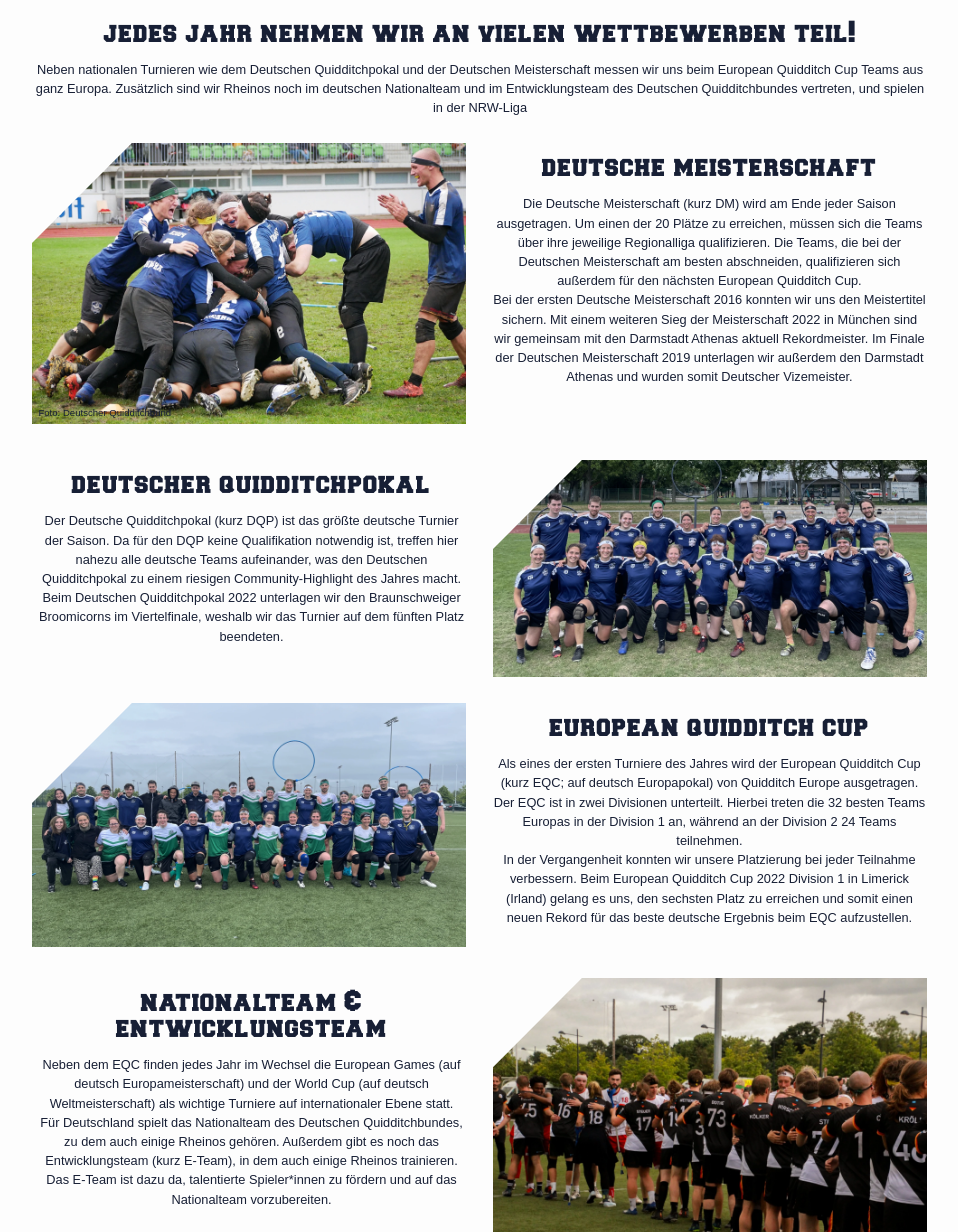
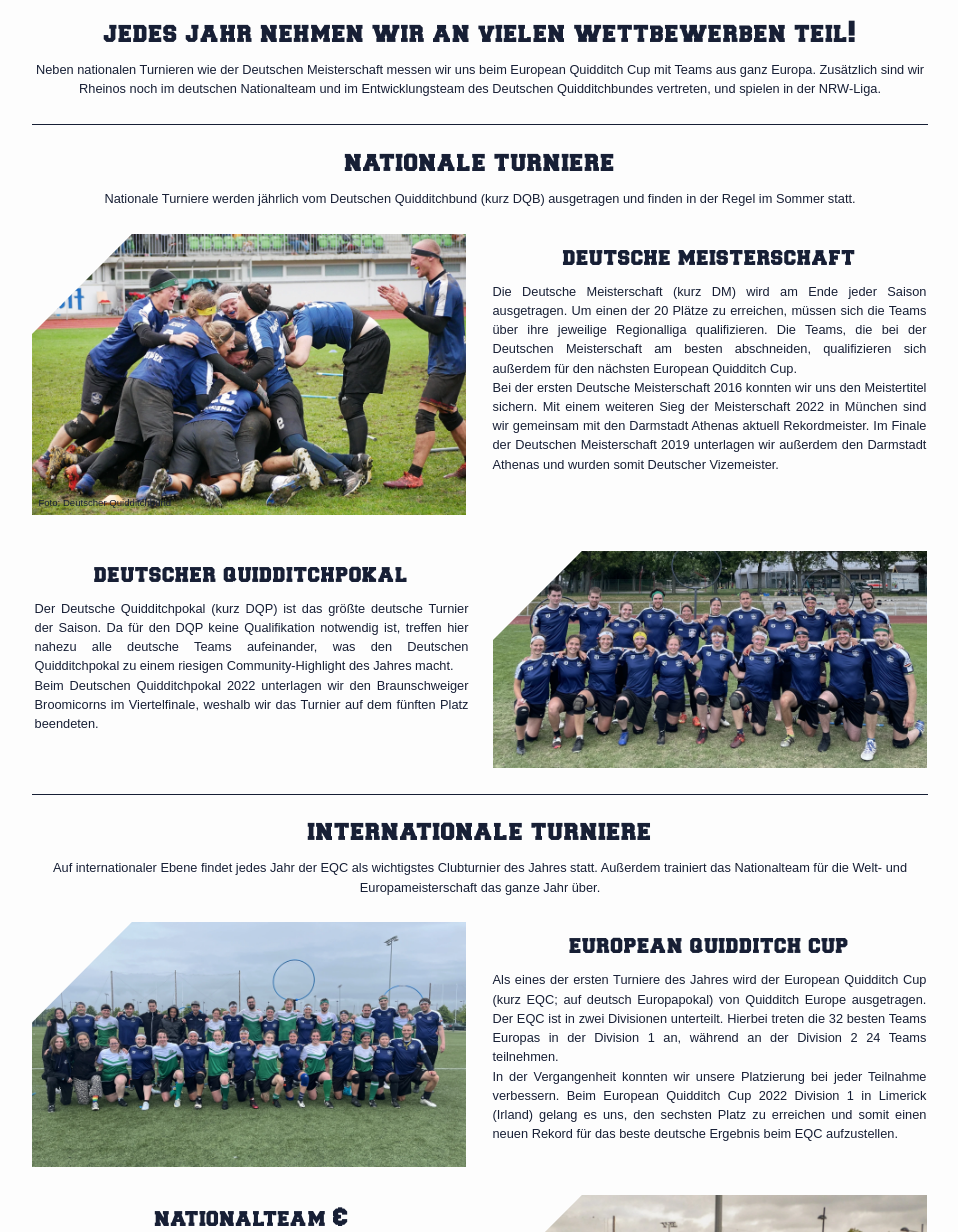
Before and after one commit to rheinos/rheinos.github.io, a Jekyll site: the page built from pages/competition.html, in a window 1280 px wide and 1400 px high, cut to the strip 168-1400 px from the top of the window. Shown: the whole strip, without its empty margins (160-1118 px from the left). Built offline with Jekyll 4.4.1, drawn with Linux system fonts in a browser that asks for light colours; some of the changed text lies outside the part shown.

Commit message:
section tag hinzugefügt + competition wirklich fertig gemacht

```diff
--- a/css/main.css
+++ b/css/main.css
@@ -559,6 +559,11 @@ h2:first-of-type+p {
 	text-align: center;
 }
 
+section {
+	padding-top: 2rem;
+	border-top: 0.15rem solid;
+}
+
 .wrapper article {
 	width: 100%;
 	padding-bottom: 1rem;
--- a/pages/competition.html
+++ b/pages/competition.html
@@ -14,7 +14,12 @@ obj_position: 50% 55%
 			<div class="wrapper">
 				<h2>Jedes Jahr nehmen wir an vielen Wettbewerben teil!</h2>
 				<p>
-					Neben nationalen Turnieren wie dem Deutschen Quidditchpokal und der Deutschen Meisterschaft messen wir uns beim European Quidditch Cup Teams aus ganz Europa. Zusätzlich sind wir Rheinos noch im deutschen Nationalteam und im Entwicklungsteam des Deutschen Quidditchbundes vertreten, und spielen in der NRW-Liga
+					Neben nationalen Turnieren wie der Deutschen Meisterschaft messen wir uns beim European Quidditch Cup mit Teams aus ganz Europa. Zusätzlich sind wir Rheinos noch im deutschen Nationalteam und im Entwicklungsteam des Deutschen Quidditchbundes vertreten, und spielen in der NRW-Liga.
+				</p>
+				<section>
+					<h2>nationale Turniere</h2>
+					<p>
+						Nationale Turniere werden jährlich vom Deutschen Quidditchbund (kurz DQB) ausgetragen und finden in der Regel im Sommer statt.
 					</p>
 					<article class="right">
 						<picture>
@@ -24,9 +29,9 @@ obj_position: 50% 55%
 							<img src="images/deutschemeisterschaft.webp" alt="Rheinos nach dem Gewinn der Deutschen Meisterschaft 2022">
 						</picture>
 						<div class="article-content">
-						<h2>Deutsche Meisterschaft</h2>
+							<h3>Deutsche Meisterschaft</h3>
 							<p>
-							Die Deutsche Meisterschaft (kurz DM) wird am Ende jeder Saison ausgetragen. Um einen der 20 Plätze zu erreichen, müssen sich die Teams über ihre jeweilige Regionalliga qualifizieren. Die Teams, die bei der Deutschen Meisterschaft am besten abschneiden, qualifizieren sich außerdem für den nächsten European Quidditch Cup.<br>Bei der ersten Deutsche Meisterschaft 2016 konnten wir uns den Meistertitel sichern. Mit einem weiteren Sieg der Meisterschaft 2022 in München sind wir gemeinsam mit den Darmstadt Athenas aktuell Rekordmeister. Im Finale der Deutschen Meisterschaft 2019 unterlagen wir außerdem den Darmstadt Athenas und wurden somit Deutscher Vizemeister.
+								Die Deutsche Meisterschaft (kurz DM) wird am Ende jeder Saison ausgetragen. Um einen der 20 Plätze zu erreichen, müssen sich die Teams über ihre jeweilige Regionalliga qualifizieren. Die Teams, die bei der Deutschen Meisterschaft am besten abschneiden, qualifizieren sich außerdem für den nächsten European Quidditch Cup.<br>Bei der ersten Deutsche Meisterschaft 2016 konnten wir uns den Meistertitel sichern. Mit einem weiteren Sieg der Meisterschaft 2022 in München sind wir 	gemeinsam mit den Darmstadt Athenas aktuell Rekordmeister. Im Finale der Deutschen Meisterschaft 2019 unterlagen wir außerdem den Darmstadt Athenas und wurden somit Deutscher Vizemeister.
 							</p>
 						</div>
 						<div class="photo-credit">
@@ -40,7 +45,7 @@ obj_position: 50% 55%
 							<img src="images/deutscherquidditchpokal.webp" alt="Rheinos beim Deutschen Quidditchpokal 2022">
 						</picture>
 						<div class="article-content">
-						<h2>Deutscher Quidditchpokal</h2>
+							<h3>Deutscher Quidditchpokal</h3>
 							<p>
 								Der Deutsche Quidditchpokal (kurz DQP) ist das größte deutsche Turnier der Saison. Da für den DQP keine Qualifikation notwendig ist, treffen hier nahezu alle deutsche Teams aufeinander, was den Deutschen Quidditchpokal zu einem riesigen Community-Highlight des Jahres macht.<br>Beim Deutschen Quidditchpokal 2022 unterlagen wir den Braunschweiger Broomicorns im Viertelfinale, weshalb wir das Turnier auf dem fünften Platz beendeten.
 							</p>
@@ -48,6 +53,12 @@ obj_position: 50% 55%
 						<div class="photo-credit">
 						</div>
 					</article>
+				</section>
+				<section>
+					<h2>internationale Turniere</h2>
+					<p>
+						Auf internationaler Ebene findet jedes Jahr der EQC als wichtigstes Clubturnier des Jahres statt. Außerdem trainiert das Nationalteam für die Welt- und Europameisterschaft das ganze Jahr über.
+					</p>
 					<article class="right">
 						<picture>
 							<source srcset="images/europeanquidditchcup-1080px.webp" media="(max-width: 1080px)">
@@ -55,7 +66,7 @@ obj_position: 50% 55%
 							<img src="images/europeanquidditchcup.webp" alt="Teamfoto mit Antwerp Quidditch Club beim European Quidditch Cup 2022">
 						</picture>
 						<div class="article-content">
-						<h2>European Quidditch Cup</h2>
+							<h3>European Quidditch Cup</h3>
 							<p>
 								Als eines der ersten Turniere des Jahres wird der European Quidditch Cup (kurz EQC; auf deutsch Europapokal) von Quidditch Europe ausgetragen. Der EQC ist in zwei Divisionen unterteilt. Hierbei treten die 32 besten Teams Europas in der Division 1 an, während an der Division 2 24 Teams teilnehmen.<br>In der Vergangenheit konnten wir unsere Platzierung bei jeder Teilnahme verbessern. Beim European Quidditch Cup 2022 Division 1 in Limerick (Irland) gelang es uns, den sechsten Platz zu erreichen und somit einen neuen Rekord für das beste deutsche Ergebnis beim EQC aufzustellen.
 							</p>
@@ -70,7 +81,7 @@ obj_position: 50% 55%
 							<img src="images/natio.webp" alt="Hugline mit Team England nach dem Finale der European Games 2022">
 						</picture>
 						<div class="article-content">
-						<h2>Nationalteam & Entwicklungsteam</h2>
+							<h3>Nationalteam & Entwicklungsteam</h3>
 							<p>
 								Neben dem EQC finden jedes Jahr im Wechsel die European Games (auf deutsch Europameisterschaft) und der World Cup (auf deutsch Weltmeisterschaft) als wichtige Turniere auf internationaler Ebene statt.<br>Für Deutschland spielt das Nationalteam des Deutschen Quidditchbundes, zu dem auch einige Rheinos gehören. Außerdem gibt es noch das Entwicklungsteam (kurz E-Team), in dem auch einige Rheinos trainieren. Das E-Team ist dazu da, talentierte Spieler*innen zu fördern und auf das Nationalteam vorzubereiten.
 							</p>
@@ -78,7 +89,14 @@ obj_position: 50% 55%
 						<div class="photo-credit">
 							<a href="https://www.facebook.com/ajanthaabeyquidditchphotography" target="_blank" class="light">Foto: Ajantha Abey Quidditch Photography</a>
 						</div>
-				</article><article class="right">
+					</article>
+				</section>
+				<section>
+					<h2>andere Wettbewerbe</h2>
+					<p>
+						Neben den offiziellen Turnieren gibt es noch die Regionalligen. Der Ligabetrieb in Deutschland ist in Regionalligen gegliedert, sodass die Anfahrt zu den Spieltagen nicht allzu weit ist. Wir spielen in der NRW-Liga und nehmen zusätzlich noch an unzähligen Fantasy-Turnieren wie dem Open Dutch Summer Cup teil, die von der Community organisiert werden.
+					</p>
+					<article class="right">
 						<picture>
 							<source srcset="images/nrw-1080px.webp" media="(max-width: 1080px)">
 							<source srcset="images/nrw-1920px.webp" media="(max-width: 1920px)">
@@ -86,7 +104,7 @@ obj_position: 50% 55%
 							<img src="images/nrw.webp" alt="Hugline mit den Düsseldorf Dementors">
 						</picture>
 						<div class="article-content">
-						<h2>NRW-Liga</h2>
+							<h3>NRW-Liga</h3>
 							<p>
 								Die NRW-Liga ist die Regionalliga, in der wir spielen. Während die Turniere in der Regel an einem einzigen Wochenende stattfinden, werden die Regionalligen an mehreren Spieltagen ausgetragen. Neben uns Rheinos ist mit Ruhr Phoenix ein weiteres äußerst starkes und kompetitives Team in der NRW-Liga, dass national und international ebenfalls ziemlich erfolgreich ist. Die NRW-Liga dient zur Qualifikation für die Deutsche Meisterschaft.<br>Außerdem ist die NRW-Liga gut dazu geeignet, neuen und weniger erfahreneren Spieler*innen erste Erfahrungen und Spielzeit im weniger kompetitiven Bereich zu ermöglichen, da es keine K.O.-Runde gibt.
 							</p>
@@ -101,7 +119,7 @@ obj_position: 50% 55%
 							<img src="images/wildlynx.webp" alt="Team Aliens beim Wild Lynx Cup 2022 mit Rheino-Beteiligung">
 						</picture>
 						<div class="article-content">
-						<h2>Fantasy-Turniere</h2>
+							<h3>Fantasy-Turniere</h3>
 							<p>
 								Neben den offiziellen Turnieren gibt es unzählige von der Community organisierte Turniere. Zu den bekanntesten Fantasy-Turnieren Deutschlands zählt der Wild Lynx Cup, der jeden Sommer im Festival-Style von Looping Lux Leipzig organisiert wird. Beim Wild Lynx Cup kommen Spieler*innen aus ganz Europa zusammen, um in gemischten Teams gemeinsam Quidditch zu spielen. Ein weiteres bekanntes Turnier sind die Münster Mario Matches, die von den Münster Marauders ausgetragen werden. Bei den Mario Matches gibt es zusätzlich zu den normalen Quidditchregeln noch Powerups die den Super-Mario-Spielen nachempfunden sind.
 							</p>
@@ -109,4 +127,5 @@ obj_position: 50% 55%
 						<div class="photo-credit">
 						</div>
 					</article>
+				</section>
 			</div>
--- a/pages/imprint.html
+++ b/pages/imprint.html
@@ -13,7 +13,6 @@ obj_position: 50% 50%
 
 			<div class="wrapper">
 
-				<section>
 					<h3>Angaben gemäß § 5 TMG und verantwortlich für den Inhalt nach § 55 Abs. 2 RStV:</h3>
 					<address>
 						Rheinos Bonn e.V.<br>
@@ -53,6 +52,5 @@ obj_position: 50% 50%
 					<p>
 						<em>Quellen: <a href="http://www.e-recht24.de/muster-disclaimer.htm" target="_blank">eRecht24 Disclaimer</a></em>
 					</p>
-				</section>
 
 			</div>
```
Lines whose indentation alone changed are shown as unchanged.
